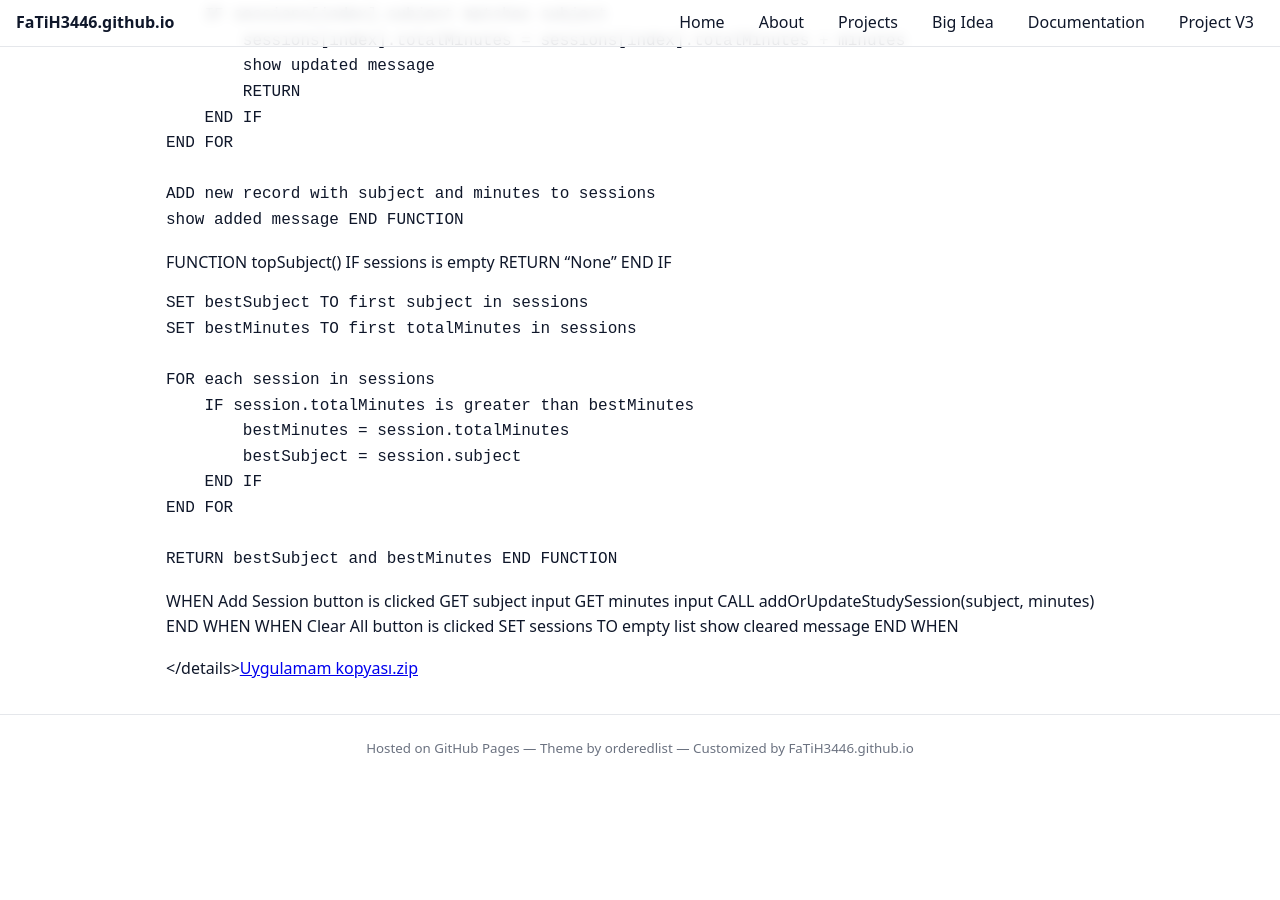
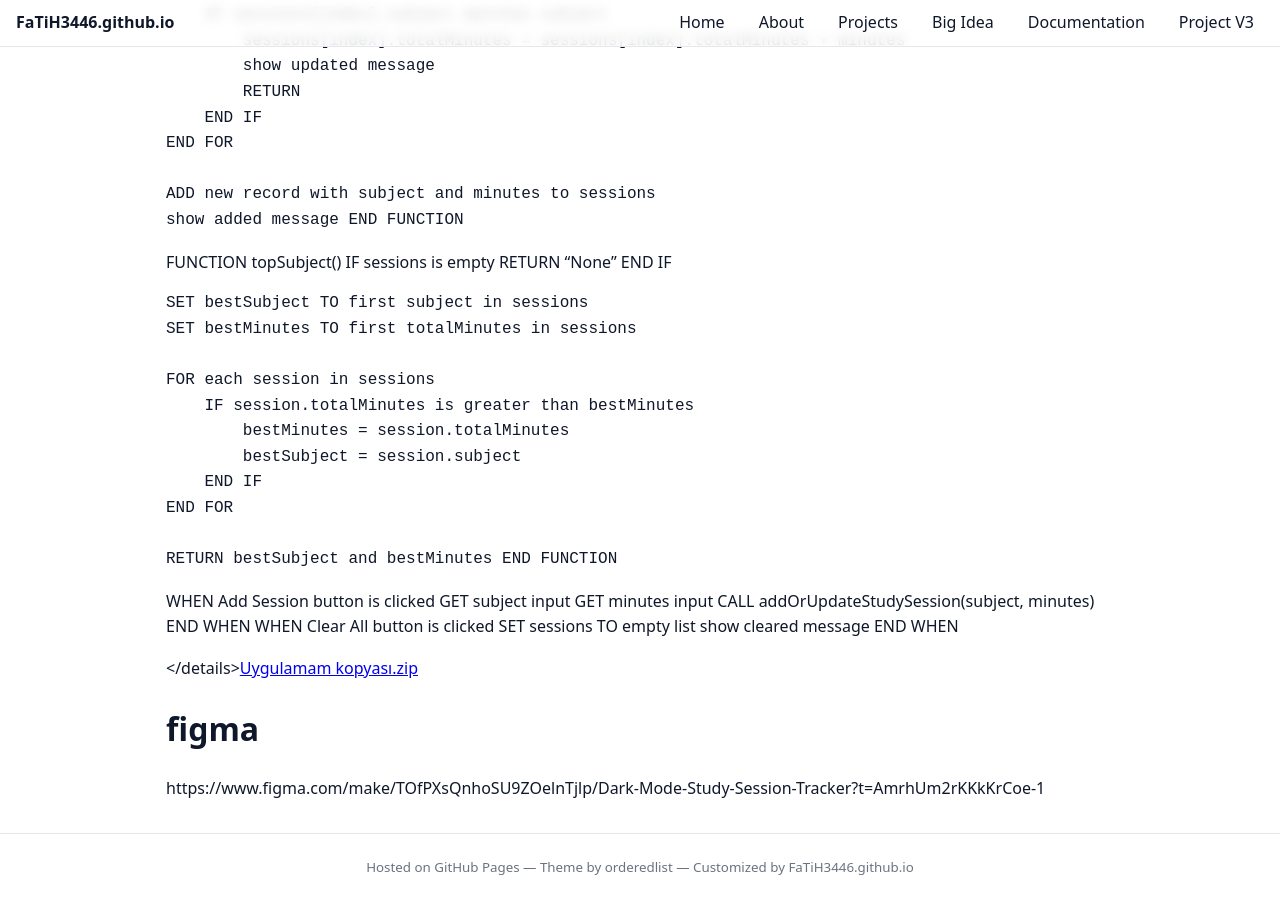
Before and after one commit to FaTiH3446/FaTiH3446.github.io, a Jekyll site: the page built from projects3.md, in a window 1280 px wide and 900 px high, scrolled down 6464 px. Built offline with Jekyll 4.4.1, drawn with Linux system fonts in a browser that asks for light colours; before the commit the page ends 7244 px from its top, so only the background shows below that.

Commit message:
Update projects3.md

```diff
--- a/projects3.md
+++ b/projects3.md
@@ -380,3 +380,5 @@ WHEN Clear All button is clicked
 END WHEN
 
 </details>[Uygulamam kopyası.zip](https://github.com/user-attachments/files/26290101/Uygulamam.kopyasi.zip)
+# figma
+https://www.figma.com/make/TOfPXsQnhoSU9ZOelnTjlp/Dark-Mode-Study-Session-Tracker?t=AmrhUm2rKKkKrCoe-1
```
